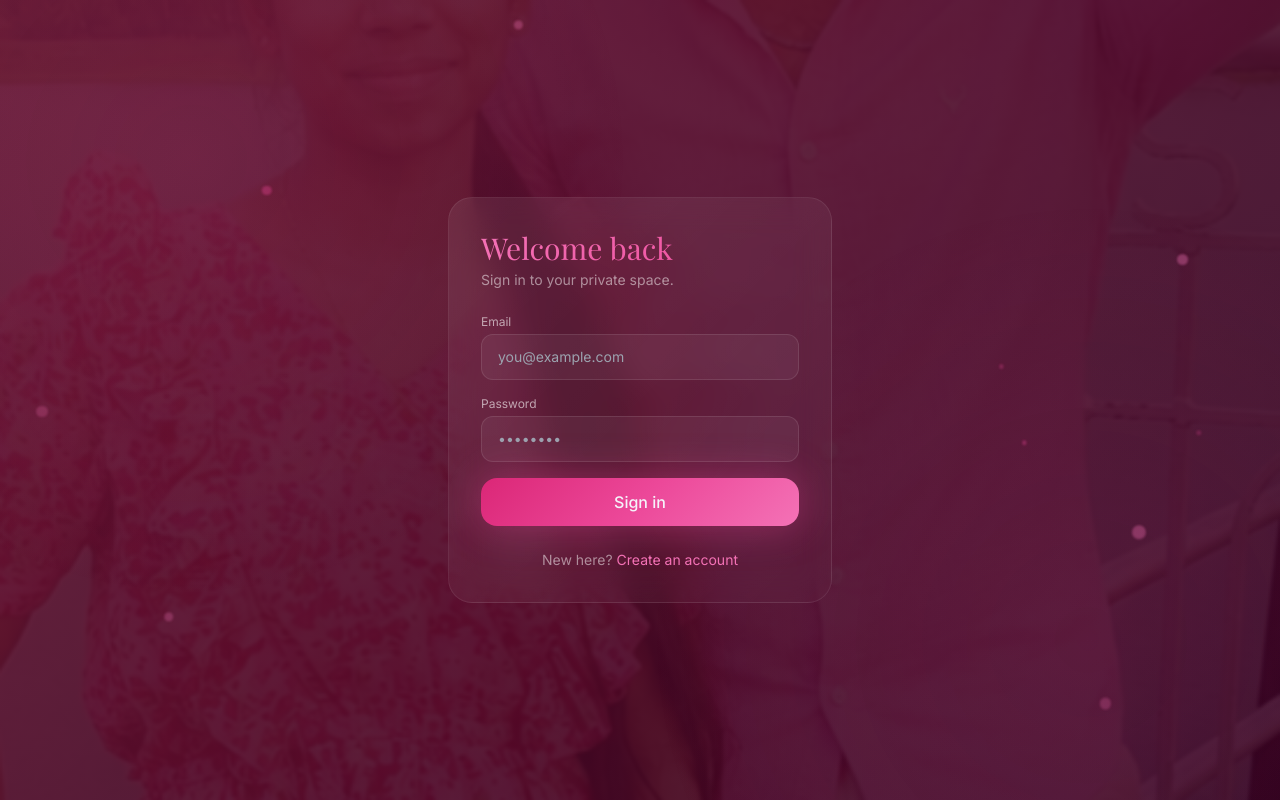
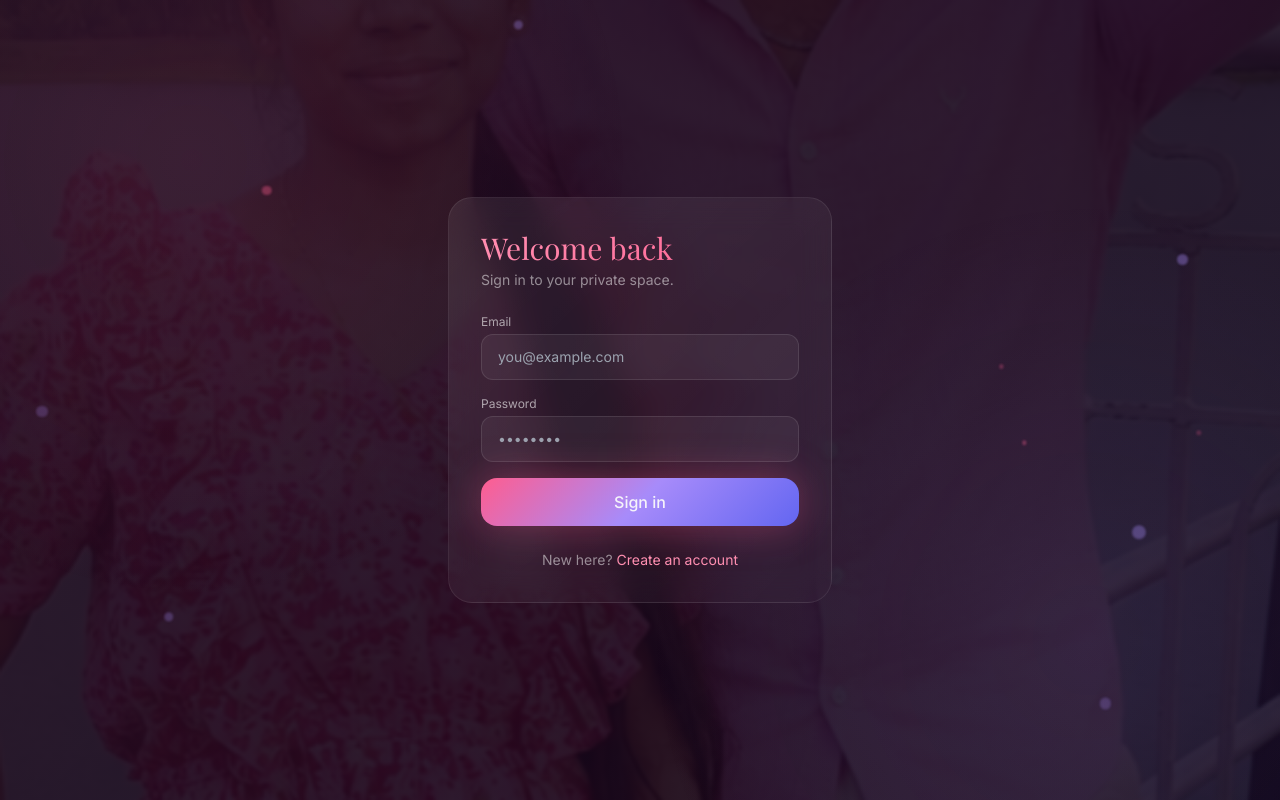
Before and after one commit to tamilanr41/chat, a Next.js app: page /login in a window 1280 px wide. Built offline with nearby package versions, Linux system fonts and the light colour scheme; no server answers; a web font is replaced by a local one.

Commit message:
fix: restore original soft pink + purple theme

```diff
--- a/app/globals.css
+++ b/app/globals.css
@@ -19,7 +19,7 @@ body {
   min-height: 100vh;
   background-color: #000000;
   background-image:
-    linear-gradient(135deg, rgba(100, 20, 50, 0.92), rgba(50, 0, 30, 0.88)),
+    linear-gradient(135deg, rgba(30, 10, 30, 0.92), rgba(15, 5, 25, 0.88)),
     url('/bg.png');
   background-size: cover;
   background-position: center;
@@ -31,8 +31,8 @@ body::before {
   position: fixed;
   inset: 0;
   background:
-    radial-gradient(circle at 15% 20%, rgba(236, 72, 153, 0.08), transparent 35%),
-    radial-gradient(circle at 85% 80%, rgba(219, 39, 119, 0.08), transparent 35%);
+    radial-gradient(circle at 15% 20%, rgba(255, 93, 143, 0.08), transparent 35%),
+    radial-gradient(circle at 85% 80%, rgba(167, 139, 250, 0.08), transparent 35%);
   pointer-events: none;
   z-index: 0;
 }
@@ -53,7 +53,7 @@ body::before {
 
 /* Romantic gradient text */
 .gradient-text {
-  background: linear-gradient(135deg, #f472b6, #ec4899);
+  background: linear-gradient(135deg, #ff8fb1, #ff5d8f);
   -webkit-background-clip: text;
   background-clip: text;
   color: transparent;
@@ -64,7 +64,7 @@ body::before {
   width: 6px;
 }
 ::-webkit-scrollbar-thumb {
-  background: rgba(236, 72, 153, 0.4);
+  background: rgba(255, 93, 143, 0.4);
   border-radius: 8px;
 }
 ::-webkit-scrollbar-track {
--- a/components/FloatingParticles.tsx
+++ b/components/FloatingParticles.tsx
@@ -38,8 +38,8 @@ export default function FloatingParticles() {
             left: p.left,
             top: p.top,
             background: p.isAccent
-              ? 'rgba(244, 114, 182, 0.4)'
-              : 'rgba(236, 72, 153, 0.4)',
+              ? 'rgba(167, 139, 250, 0.4)'
+              : 'rgba(255, 93, 143, 0.4)',
             animationDelay: p.delay,
             filter: 'blur(1px)',
           }}
--- a/tailwind.config.js
+++ b/tailwind.config.js
@@ -13,13 +13,13 @@ module.exports = {
           card: '#0a0f1a',
         },
         primary: {
-          DEFAULT: '#ec4899',
-          light: '#f472b6',
-          dark: '#db2777',
+          DEFAULT: '#ff5d8f',
+          light: '#ff8fb1',
+          dark: '#c2386a',
         },
         accent: {
-          DEFAULT: '#f472b6',
-          light: '#f9a8d4',
+          DEFAULT: '#a78bfa',
+          light: '#c4b5fd',
         },
       },
       fontFamily: {
@@ -27,12 +27,11 @@ module.exports = {
         display: ['var(--font-display)', 'serif'],
       },
       backgroundImage: {
-        'romantic-gradient': 'linear-gradient(135deg, #db2777 0%, #ec4899 50%, #f472b6 100%)',
+        'romantic-gradient': 'linear-gradient(135deg, #ff5d8f 0%, #a78bfa 50%, #6366f1 100%)',
         'glass-gradient': 'linear-gradient(135deg, rgba(255,255,255,0.08), rgba(255,255,255,0.02))',
       },
       boxShadow: {
-        glow: '0 0 40px rgba(236, 72, 153, 0.4)',
-        'glow-pink': '0 0 40px rgba(236, 72, 153, 0.35)',
+        glow: '0 0 40px rgba(255, 93, 143, 0.35)',
       },
     },
   },
```
Also changed, not shown: 1 other file (tests, documents, lock files or other folders).
